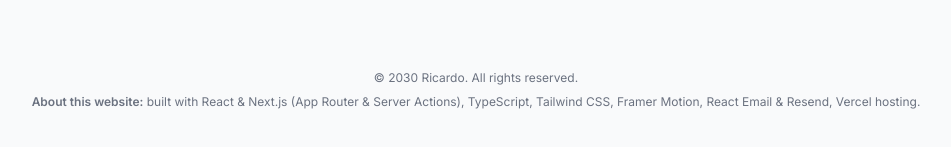
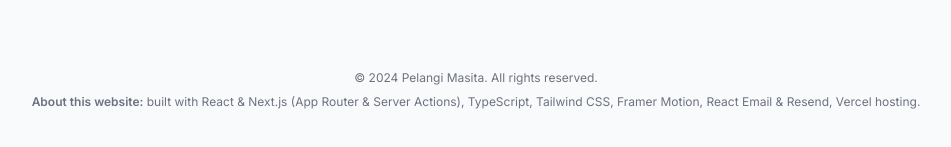
Before and after one commit to angiebow/port, a Next.js app in the folder portfolio-website-master/: page / in a window 1280 px wide. Shown: the part 4144-4291 px from the top of the page, without its empty margins (164-1115 px from the left). Built offline with nearby package versions, Linux system fonts and the light colour scheme; no server answers.

Commit message:
Update footer.tsx

```diff
--- a/portfolio-website-master/components/footer.tsx
+++ b/portfolio-website-master/components/footer.tsx
@@ -4,7 +4,7 @@ export default function Footer() {
   return (
     <footer className="mb-10 px-4 text-center text-gray-500">
       <small className="mb-2 block text-xs">
-        &copy; 2030 Ricardo. All rights reserved.
+        &copy; 2024 Pelangi Masita. All rights reserved.
       </small>
       <p className="text-xs">
         <span className="font-semibold">About this website:</span> built with
```
